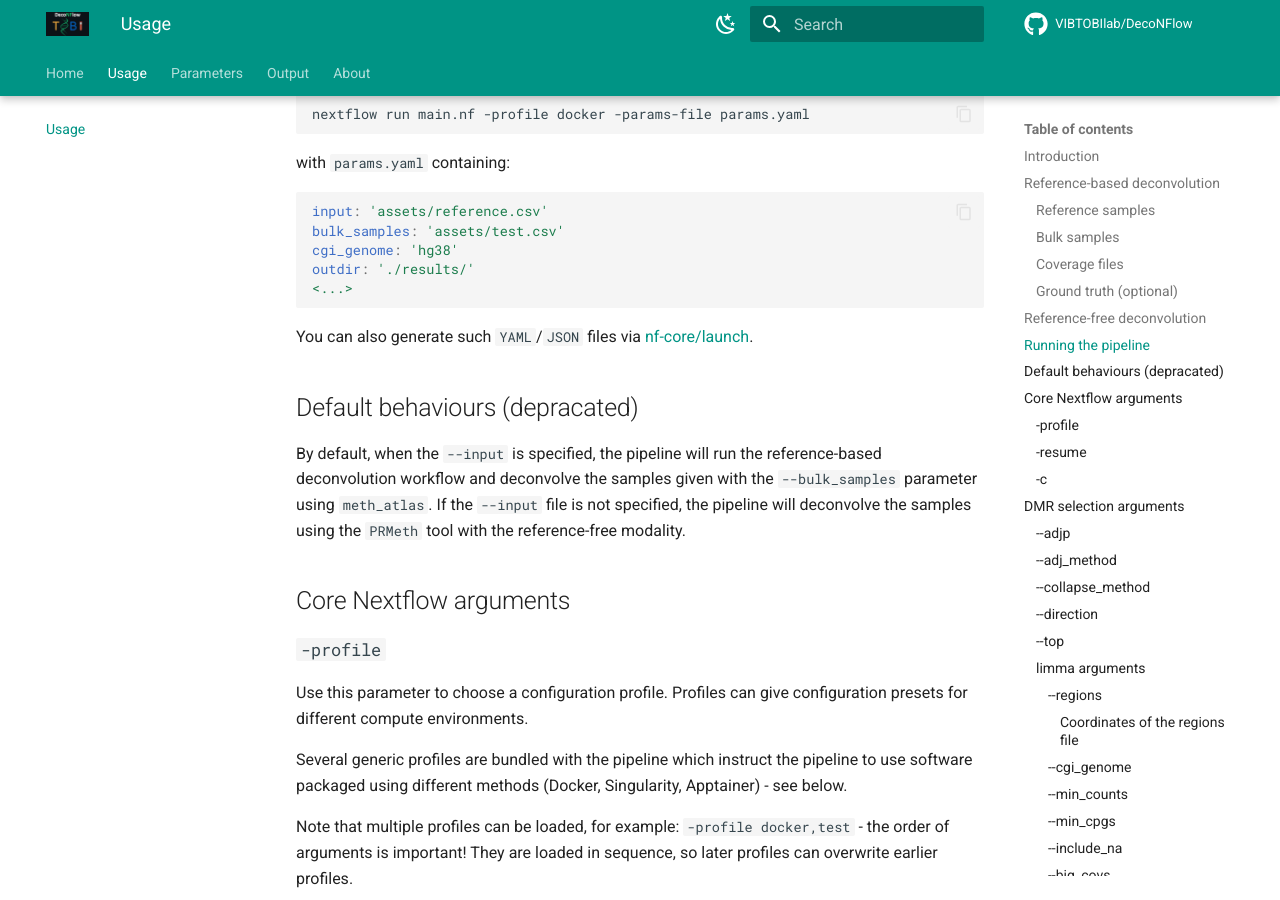
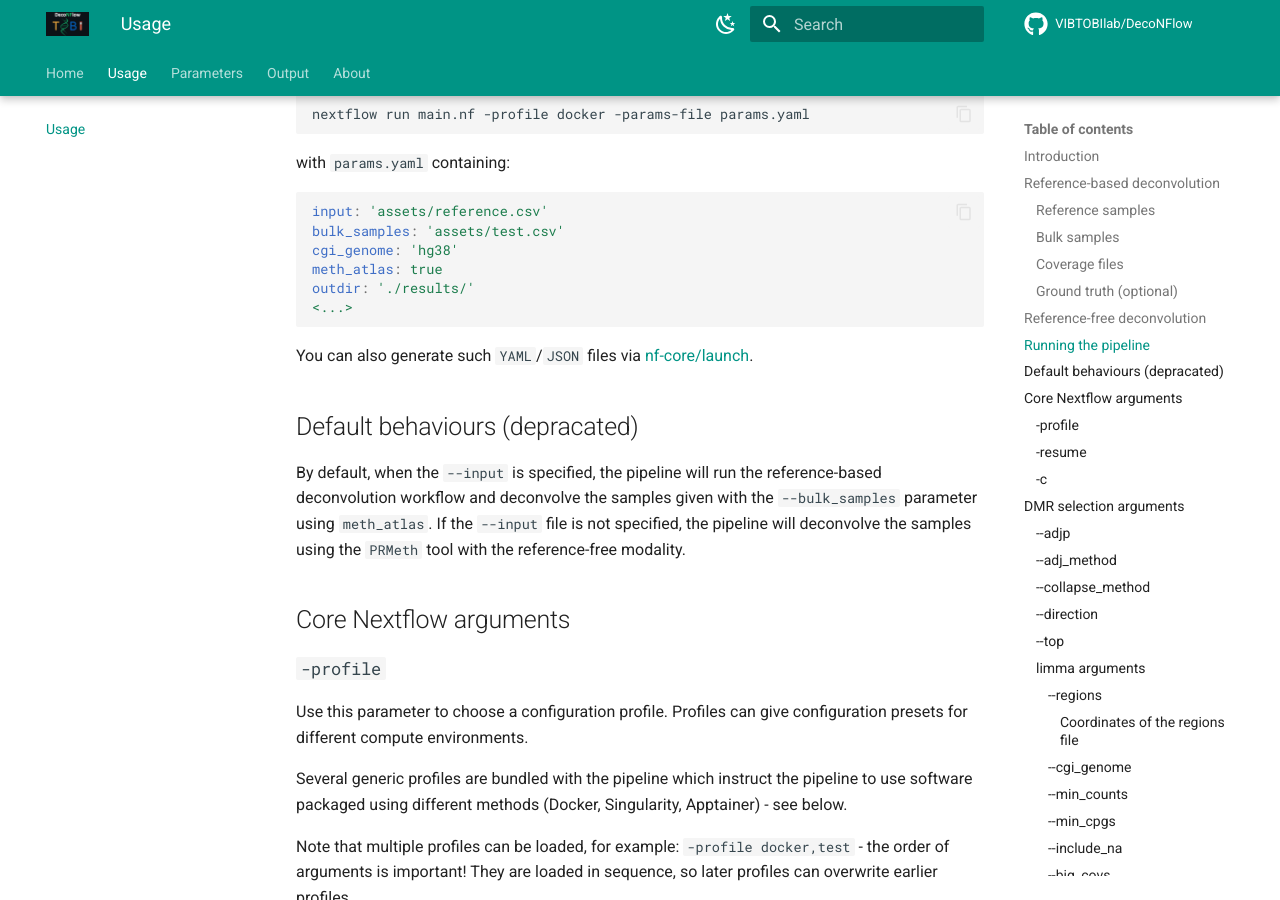
Before and after one commit to VIBTOBIlab/DecoNFlow, an MkDocs documentation site: the page built from docs/usage.md, in a window 1280 px wide and 900 px high, scrolled down 4362 px. Built offline with MkDocs 1.6.1 and Material for MkDocs 9.7.7, drawn with Linux system fonts in a browser that asks for light colours; comment, search, counter and statistics services are not loaded.

````diff
--- a/docs/usage.md
+++ b/docs/usage.md
@@ -129,7 +129,7 @@
 The typical command for running the pipeline is the following:
 
 ```bash
-nextflow run main.nf --input assets/reference.csv --bulk_samples assets/bulk_samples.csv --cgi_genome hg38 --outdir ./results -profile docker
+nextflow run main.nf --input assets/reference.csv --bulk_samples assets/bulk_samples.csv --cgi_genome hg38 --meth_atlas --outdir ./results -profile docker
 ```
 
 This will launch the pipeline with the `docker` configuration profile. See below for more information about profiles.
@@ -155,6 +155,7 @@
 input: 'assets/reference.csv'
 bulk_samples: 'assets/test.csv'
 cgi_genome: 'hg38'
+meth_atlas: true
 outdir: './results/'
 <...>
 ```
````
